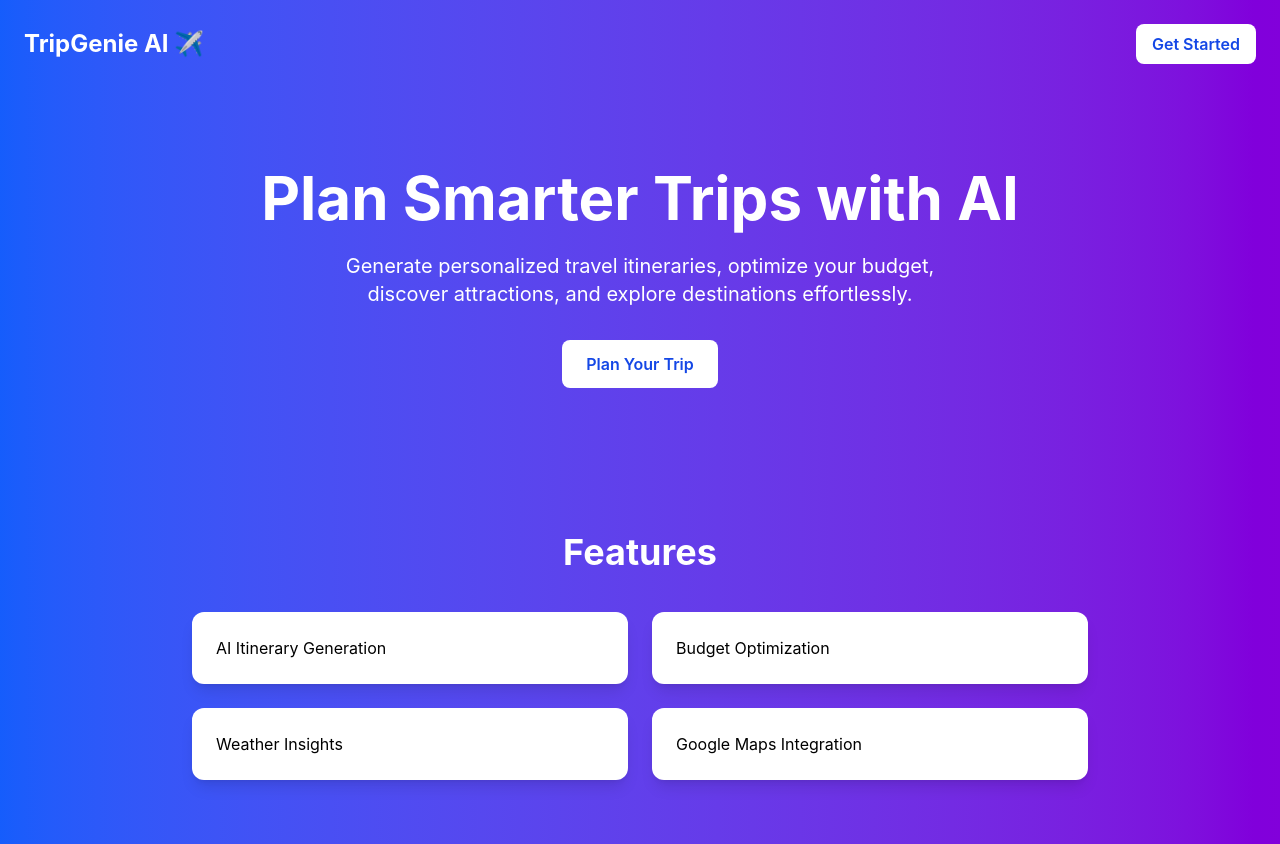
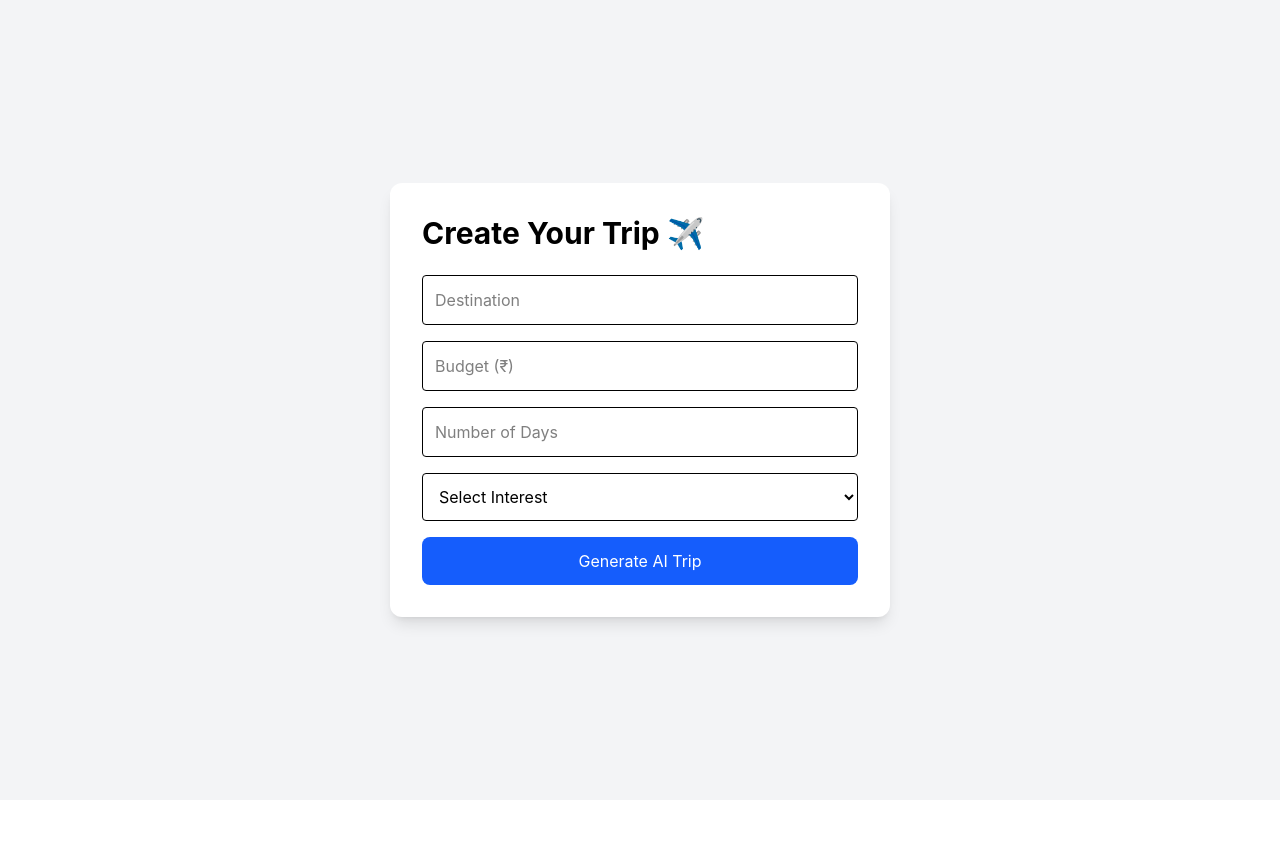
Before and after one commit to Jigyasa-prep/AI-Travel-Agent-TripGenie, a React (Vite) app in the folder client/: page /create-trip in a window 1280 px wide. After the commit the page ends 800 px from the top, so only its background shows below. Built offline with nearby package versions, Linux system fonts and the light colour scheme.

Commit message:
Added trip creation form

```diff
--- a/client/src/App.jsx
+++ b/client/src/App.jsx
@@ -1,14 +1,18 @@
-import Navbar from "./components/Navbar";
-import Hero from "./components/Hero";
-import Features from "./components/Features";
+import { BrowserRouter, Routes, Route } from "react-router-dom";
+
+import Home from "./pages/Home";
+import CreateTrip from "./pages/CreateTrip";
+import TripDetails from "./pages/TripDetails";
 
 function App() {
   return (
-    <div className="min-h-screen bg-gradient-to-r from-blue-600 to-purple-700 text-white">
-      <Navbar />
-      <Hero />
-      <Features />
-    </div>
+    <BrowserRouter>
+      <Routes>
+        <Route path="/" element={<Home />} />
+        <Route path="/create-trip" element={<CreateTrip />} />
+        <Route path="/trip/:id" element={<TripDetails />} />
+      </Routes>
+    </BrowserRouter>
   );
 }
 
--- a/client/src/CreateTrip.jsx
+++ /dev/null
@@ -1,9 +0,0 @@
-function CreateTrip() {
-  return (
-    <div>
-      <h1>Create Your Trip</h1>
-    </div>
-  );
-}
-
-export default CreateTrip;
--- a/client/src/Home.jsx
+++ /dev/null
@@ -1,10 +0,0 @@
-function Home() {
-  return (
-    <div>
-      <h1>TripGenie AI ✈️</h1>
-      <p>Plan Smarter Trips with AI</p>
-    </div>
-  );
-}
-
-export default Home;
--- /dev/null
+++ b/client/src/pages/CreateTrip.jsx
@@ -0,0 +1,85 @@
+import { useState } from "react";
+
+function CreateTrip() {
+  const [tripData, setTripData] = useState({
+    destination: "",
+    budget: "",
+    days: "",
+    interest: "",
+  });
+
+  const handleChange = (e) => {
+    setTripData({
+      ...tripData,
+      [e.target.name]: e.target.value,
+    });
+  };
+
+  const handleSubmit = (e) => {
+    e.preventDefault();
+    console.log(tripData);
+  };
+
+  return (
+    <div className="min-h-screen flex justify-center items-center bg-gray-100">
+      <form
+        onSubmit={handleSubmit}
+        className="bg-white p-8 rounded-xl shadow-lg w-[500px]"
+      >
+        <h1 className="text-3xl font-bold mb-6">
+          Create Your Trip ✈️
+        </h1>
+
+        <input
+          type="text"
+          name="destination"
+          placeholder="Destination"
+          value={tripData.destination}
+          onChange={handleChange}
+          className="w-full border p-3 rounded mb-4"
+        />
+
+        <input
+          type="number"
+          name="budget"
+          placeholder="Budget (₹)"
+          value={tripData.budget}
+          onChange={handleChange}
+          className="w-full border p-3 rounded mb-4"
+        />
+
+        <input
+          type="number"
+          name="days"
+          placeholder="Number of Days"
+          value={tripData.days}
+          onChange={handleChange}
+          className="w-full border p-3 rounded mb-4"
+        />
+
+        <select
+          name="interest"
+          value={tripData.interest}
+          onChange={handleChange}
+          className="w-full border p-3 rounded mb-4"
+        >
+          <option value="">Select Interest</option>
+          <option value="Foodie">Foodie</option>
+          <option value="Adventure">Adventure</option>
+          <option value="Nature">Nature</option>
+          <option value="Spiritual">Spiritual</option>
+          <option value="Historical">Historical</option>
+        </select>
+
+        <button
+          type="submit"
+          className="w-full bg-blue-600 text-white p-3 rounded-lg"
+        >
+          Generate AI Trip
+        </button>
+      </form>
+    </div>
+  );
+}
+
+export default CreateTrip;
--- /dev/null
+++ b/client/src/pages/Home.jsx
@@ -0,0 +1,24 @@
+import { Link } from "react-router-dom";
+
+function Home() {
+  return (
+    <div className="min-h-screen flex flex-col justify-center items-center">
+      <h1 className="text-5xl font-bold mb-4">
+        TripGenie AI ✈️
+      </h1>
+
+      <p className="mb-6">
+        Your Autonomous Travel Agent
+      </p>
+
+      <Link
+        to="/create-trip"
+        className="bg-blue-600 text-white px-6 py-3 rounded-lg"
+      >
+        Plan Your Trip
+      </Link>
+    </div>
+  );
+}
+
+export default Home;
```
Also changed, not shown: client/src/App.css (deleted, +0 -184 lines), client/src/pages/TripDetails.jsx (renamed from client/src/TripDetails.jsx).
